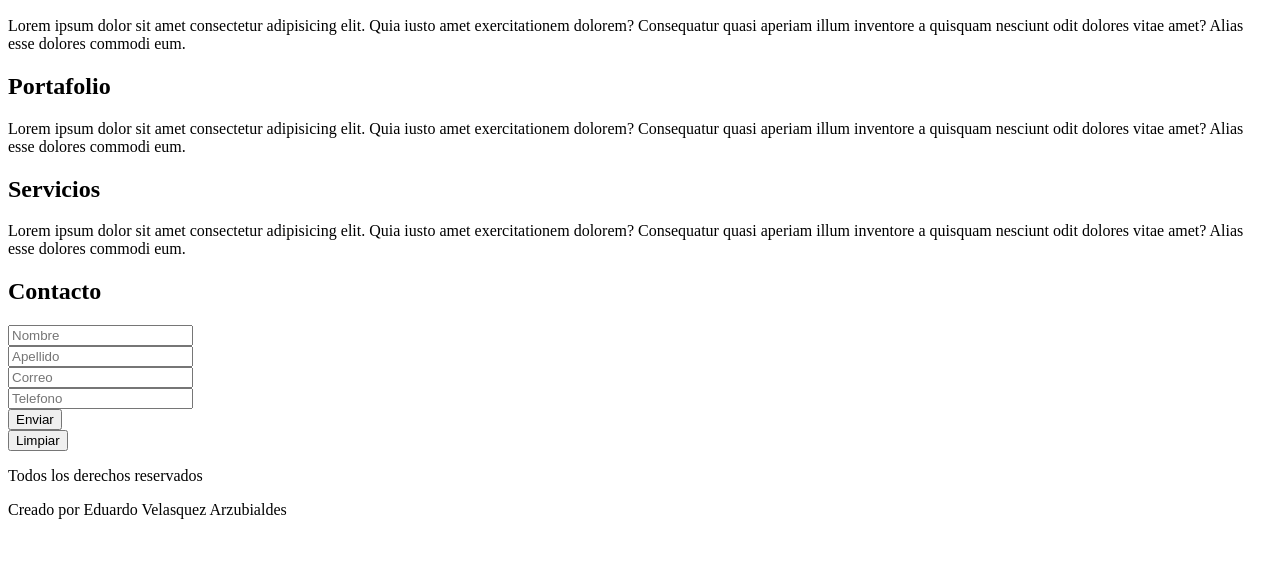
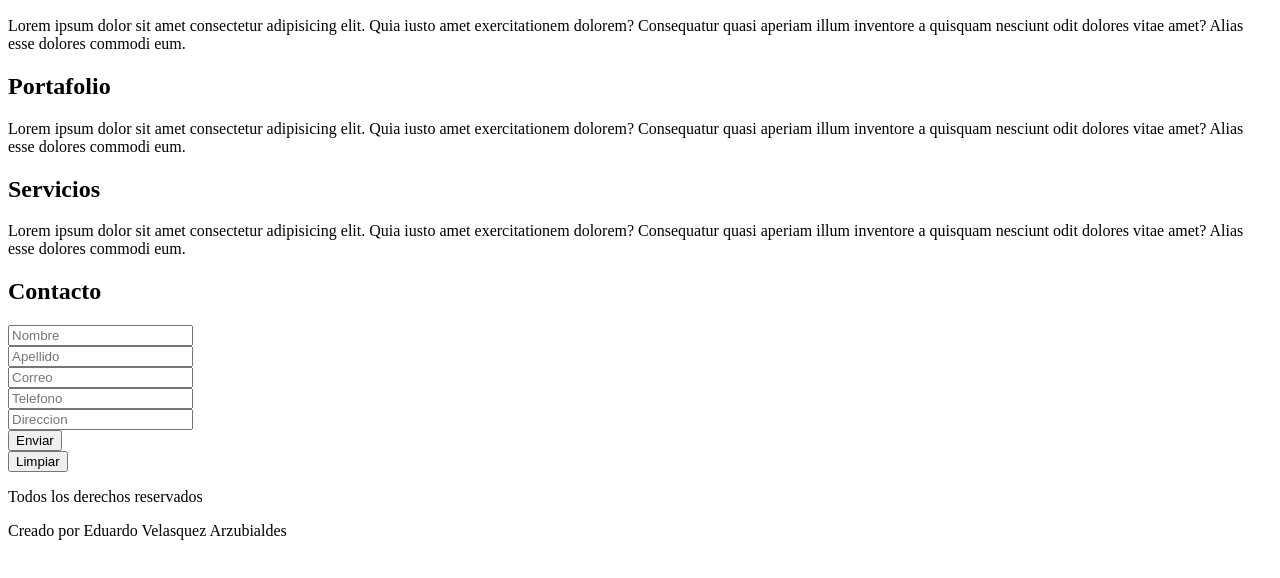
Before and after one commit to EduVelArz/Proyecto_HTML, a plain HTML site: page index.html in a window 1280 px wide. Shown: the part 208-786 px from the top of the page. Drawn offline with Linux system fonts and the light colour scheme.

Commit message:
Se adiciono la direccion

```diff
--- a/index.html
+++ b/index.html
@@ -38,6 +38,7 @@
                 <input type="text" placeholder="Apellido"><br/>
                 <input type="text" placeholder="Correo"><br/>
                 <input type="text" placeholder="Telefono"><br/>
+                <input type="text" placeholder="Direccion"><br/>
                 <button>Enviar</button><br/>
                 <button type="reset">Limpiar</button>
             </form>
```
